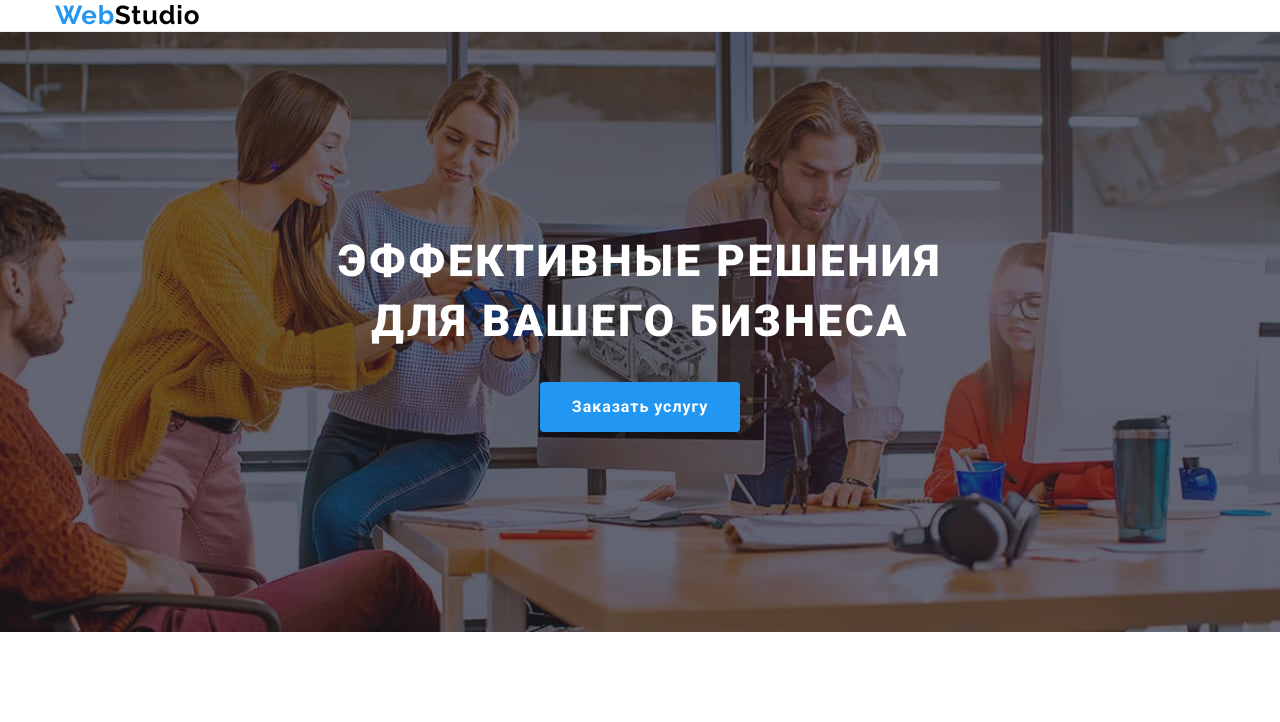
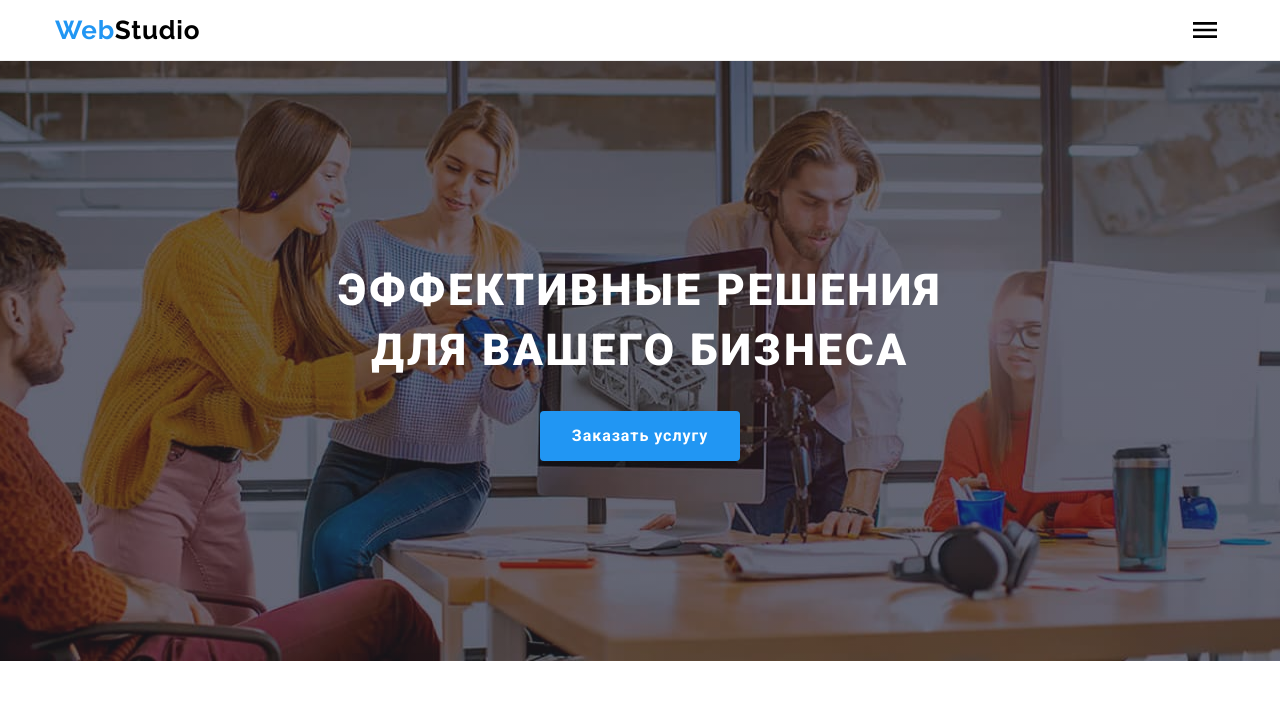
Before and after one commit to kashpav/goit-markup-hw-08, a plain HTML site: page index.html in a window 1280 px wide. Shown: the top 722 px of the page. Drawn offline with nearby package versions, Linux system fonts and the light colour scheme.

Commit message:
додає menu for header

```diff
--- a/index.html
+++ b/index.html
@@ -26,6 +26,11 @@
     <header class="header">
             <div class="container header-menu">
                 <a class="logo logo--black" href="./index.html" lang="en"> <span class="logo__part">Web</span>Studio</a>
+                <button class="menu-button" type="button">
+                    <svg class="menu-icon" width="40" height="40">
+                        <use href="./images/icons/symbol-defs.svg#icon-menu"></use>
+                    </svg>
+                </button>
                 <!-- <nav class="header-navigation">
                     <ul class="header-navigation__list">
                         <li class="header-navigation__item"><a class="link header-navigation__link header-navigation__link--curent" href="./index.html">Студия</a></li>
--- a/sass/layout/_header.scss
+++ b/sass/layout/_header.scss
@@ -2,6 +2,21 @@
     background-color: #FFFFFF;
     border-bottom: 1px solid #EEEEEE;
 }
+
+.menu-button {
+    display: flex;
+    background-color: transparent;
+    border: transparent;
+    align-items: center;
+    justify-content: center;
+    width: 40px;
+    height: 40px;
+    margin-top: 10px;
+    margin-bottom: 10px;
+    padding-right: 0;
+    padding-left: 0;
+}
+
 
 .header-contacts {
     display: flex;
@@ -20,6 +35,7 @@
 .header-menu {
     display: flex;
     align-items: center;
+    justify-content: space-between;
 }
 
 .header-navigation__list {
```
Also changed, not shown: css/main.css, css/main.min.css, 2 other files.
